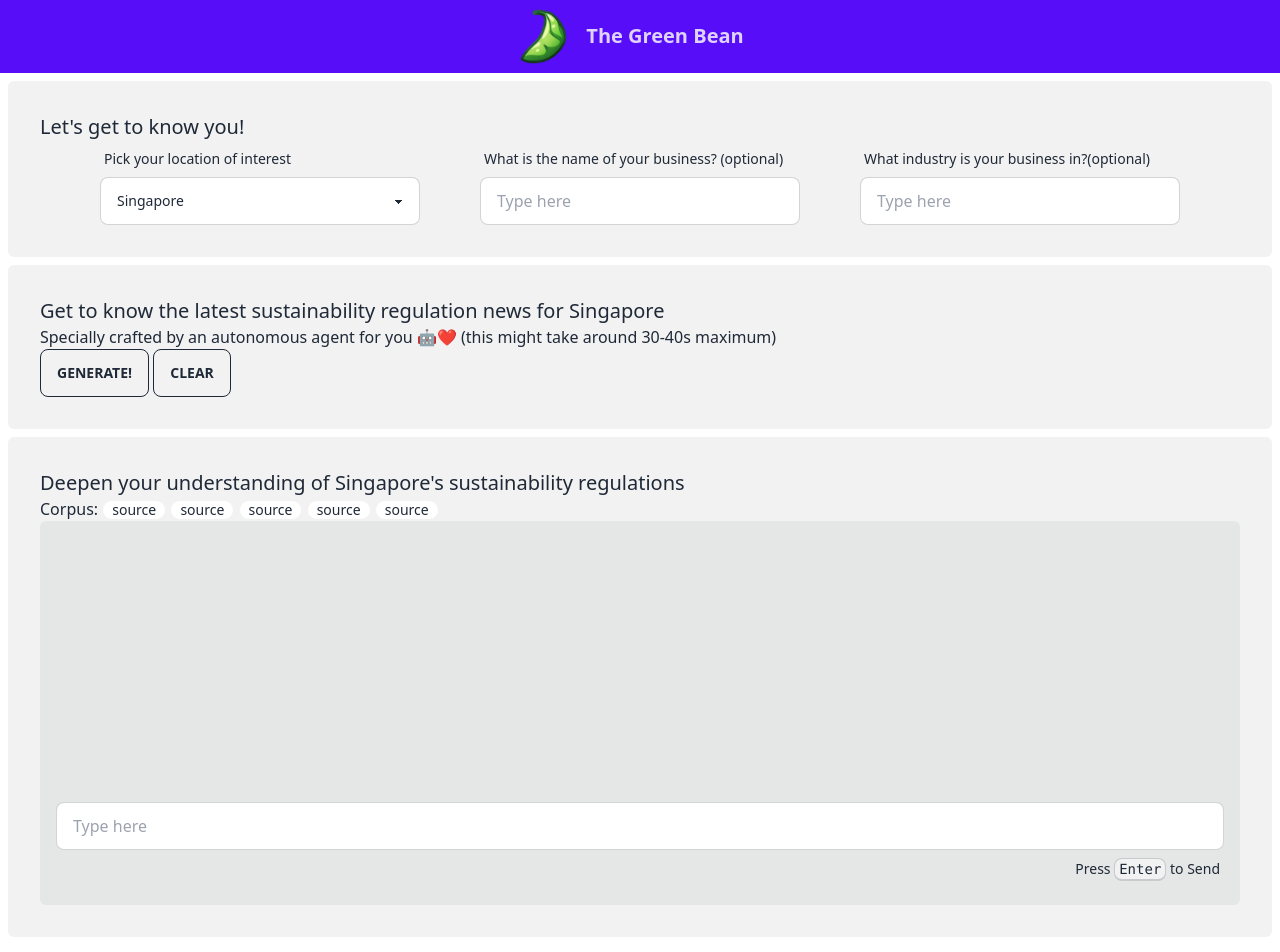
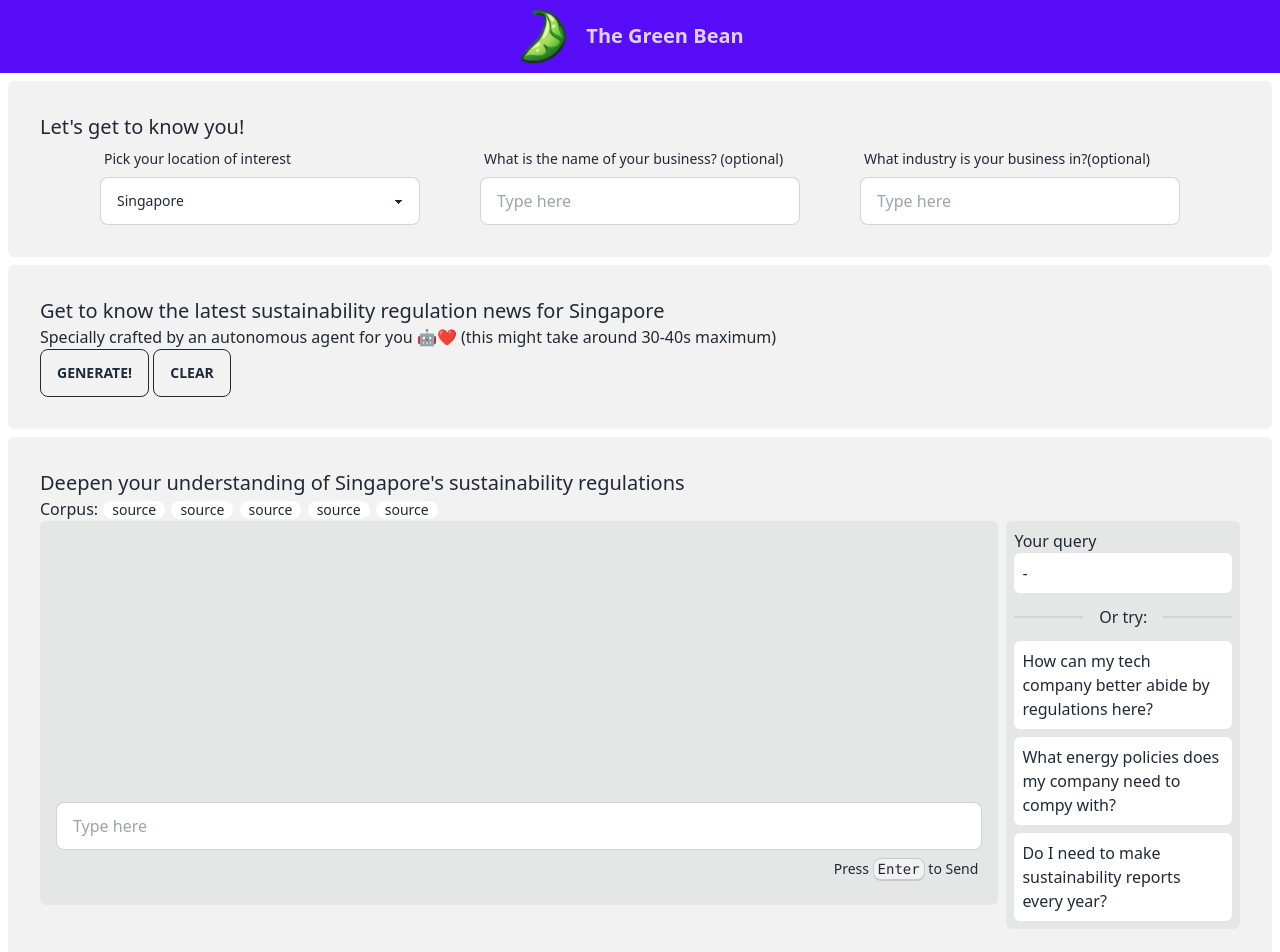
Before and after one commit to RohanGautam/green_bean, a Svelte app in the folder frontend/: page / in a window 1280 px wide. Shown: the top 952 px of the page. Built offline with nearby package versions, Linux system fonts and the light colour scheme.

Commit message:
add suggested questions

```diff
--- a/frontend/src/App.svelte
+++ b/frontend/src/App.svelte
@@ -21,6 +21,23 @@
     Singapore: "singapore",
     India: "india",
     USA: "usa",
+  };
+  const country_suggested_qn_map = {
+    Singapore: [
+      "How can my tech company better abide by regulations here?",
+      "What energy policies does my company need to compy with?",
+      "Do I need to make sustainability reports every year?",
+    ],
+    India: [
+      "I have a textile manufacturing company. What policies should I keep in mind?",
+      "What does Corporate social responsibility require me to do?",
+      "What sustainability policies are in place here?",
+    ],
+    USA: [
+      "How can my tech company better abide by regulations here?",
+      "What energy policies does my company need to compy with",
+      "Are there any penalties for non-complaince with sustainability regulations?",
+    ],
   };
 
   let show_loading = false;
@@ -81,22 +98,22 @@
     let namespace = country_namespace_map[user_country];
     const url = `${API_BASE_URL}/qa/${namespace}?${serialized_query}`;
     console.log(url);
-    sleep(2000).then(() => {
-      chat_messages = [
-        ...chat_messages,
-        { message: "hey there handsome", from: "ai" },
-      ];
+    // sleep(2000).then(() => {
+    //   chat_messages = [
+    //     ...chat_messages,
+    //     { message: "hey there handsome", from: "ai" },
+    //   ];
+    // });
+    fetch(url)
+      .then((response) => response.json())
+      .then((v) => {
+        let content = v["content"];
+        chat_messages = [...chat_messages, { message: content, from: "ai" }];
+      })
+      .catch((e) => {
+        console.log("error!");
+        console.log(e);
       });
-    // fetch(url)
-    //   .then((response) => response.json())
-    //   .then((v) => {
-    //     let content = v["content"];
-    //     chat_messages = [...chat_messages, { message: content, from: "ai" }];
-    //   })
-    //   .catch((e) => {
-    //     console.log("error!");
-    //     console.log(e);
-    //   });
   }
 </script>
 
@@ -196,8 +213,9 @@
       <span class="badge">source</span>
       <span class="badge">source</span>
     </div>
+    <div class="grid-container grid grid-cols-5 gap-2">
       <div
-      class="bg-base-300 rounded-md p-4 overflow-scroll flex flex-col-reverse h-96"
+        class="bg-base-300 rounded-md p-4 overflow-scroll flex flex-col-reverse h-96 col-span-4"
       >
         <div>
           {#each chat_messages as message, i}
@@ -232,6 +250,26 @@
           </form>
         </div>
       </div>
+      <div class="bg-base-300 rounded-md col-span-1 p-2">
+        <p>Your query</p>
+        <div class="bg-base-100 p-2 rounded-md">
+          {user_current_chat_text ? user_current_chat_text : "-"}
+        </div>
+        <div class="divider">Or try:</div>
+        <!-- svelte-ignore a11y-no-static-element-interactions -->
+        {#each country_suggested_qn_map[user_country] as suggestion}
+          <!-- svelte-ignore a11y-click-events-have-key-events -->
+          <div
+            class="bg-base-100 p-2 rounded-md mt-2"
+            on:click={() => {
+              user_current_chat_text = suggestion;
+            }}
+          >
+            {suggestion}
+          </div>
+        {/each}
+      </div>
+    </div>
   </div>
   <!-- TODO: add footer -->
 </main>
```
Lines whose indentation alone changed are shown as unchanged.
